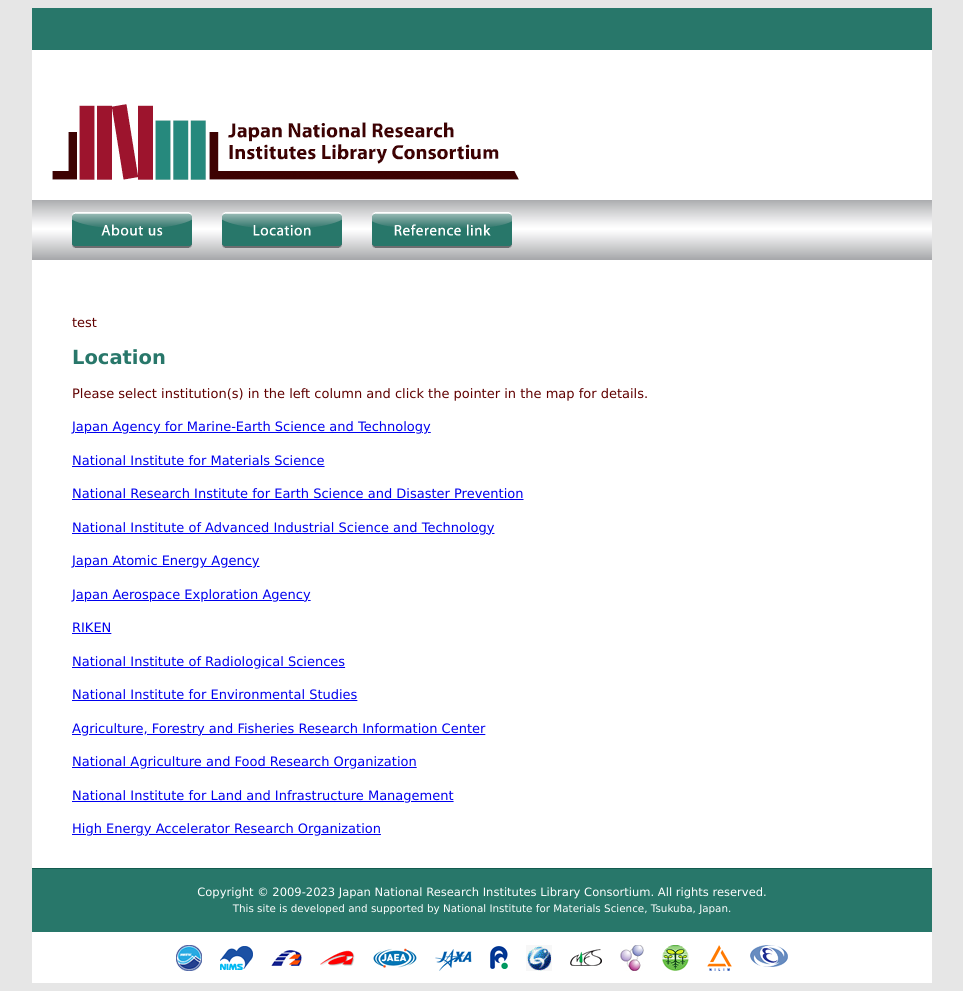
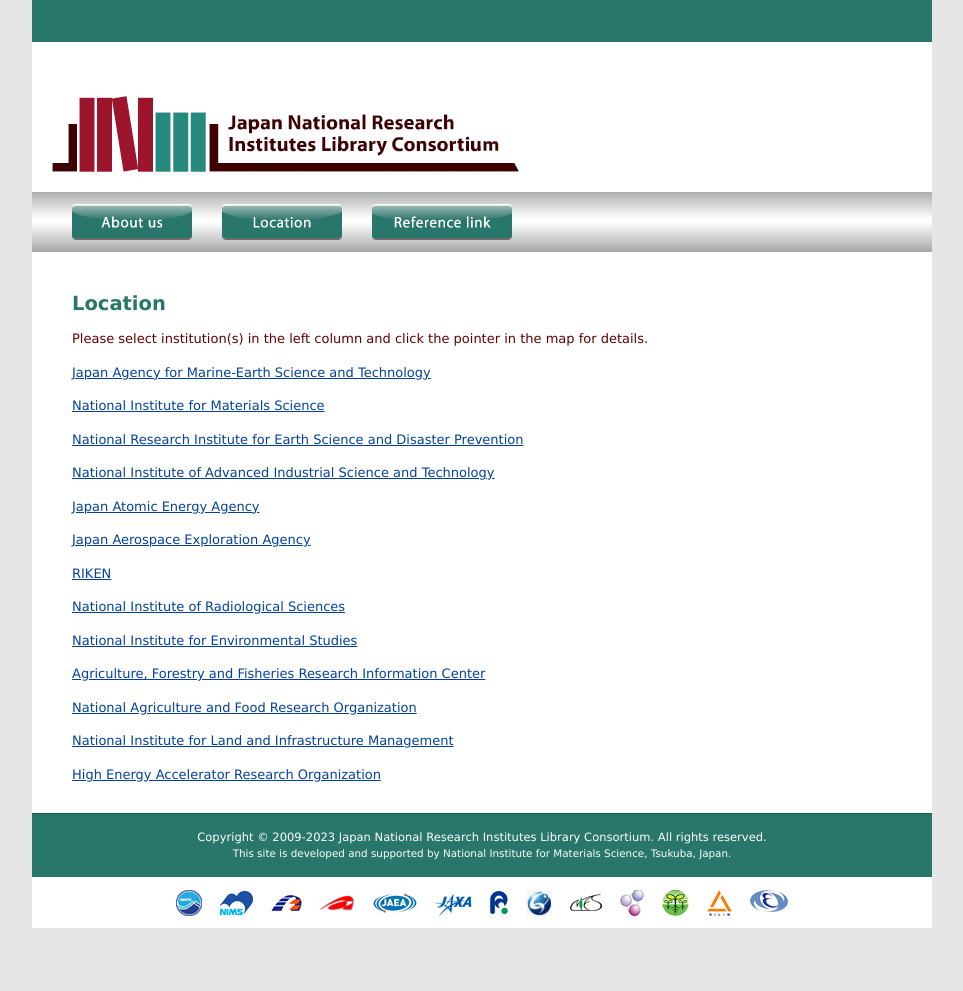
Before and after one commit to nims-dpfc/jnlc.jp, a Jekyll site: the page built from location.md, in a window 1280 px wide. Shown: the whole page, without its empty margins (158-1121 px from the left). Built offline with Jekyll 4.4.1, drawn with Linux system fonts in a browser that asks for light colours; our own code applies the rules of GitHub Pages for plain Markdown files; after the commit the page ends 929 px from its top, so only the background shows below that.

Commit message:
一部の表示用の変更を行いました

```diff
--- a/location.md
+++ b/location.md
@@ -1,4 +1,6 @@
-test
+---
+layout: default
+---
 
 <title>Location | Japan National Research Institutes Library Consortium</title>
 
--- a/style.css
+++ b/style.css
@@ -1,4 +1,5 @@
 body {
+    margin: 0px;
     background-color: #e6e6e6;
     color: #600000;
     font-size: 80%;
@@ -48,20 +49,20 @@ div#gnaviArea{
     height: 60px;
     margin: 0;
     padding: 12px 0;
-    background: url(/jnlc.jp/img/bg_navi.gif) repeat-x left top;
+    background: url(/img/bg_navi.gif) repeat-x left top;
 }
 li#gnaviAbout a {
-    background: url(/jnlc.jp/img/gnavi_about.gif);
+    background: url(/img/gnavi_about.gif);
     background-repeat: no-repeat;
     background-position: left top;
 }
 li#gnaviLocation a {
-    background: url(/jnlc.jp/img/gnavi_location.gif);
+    background: url(/img/gnavi_location.gif);
     background-repeat: no-repeat;
     background-position: left top;
 }
 li#gnaviLink a {
-    background: url(/jnlc.jp/img/gnavi_link.gif);
+    background: url(/img/gnavi_link.gif);
     background-repeat: no-repeat;
     background-position: left top;
 }
@@ -111,3 +112,9 @@ div#bannerArea{
 a.bannerIcon{
     margin: 0 9px;
 }
+a:link{
+    color: #04419a;
+}
+a:visited{
+    color: #00327c;
+}
```
